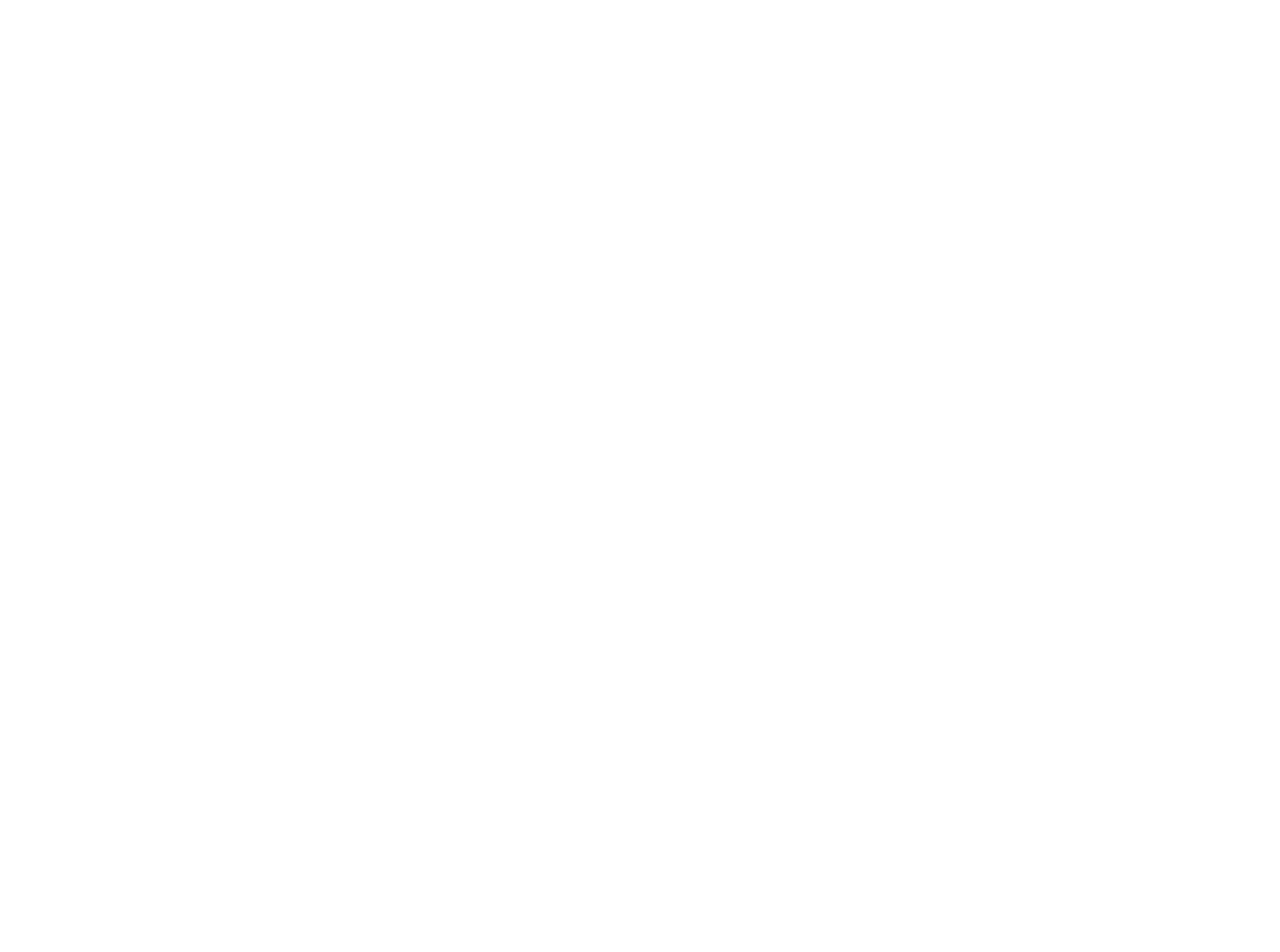
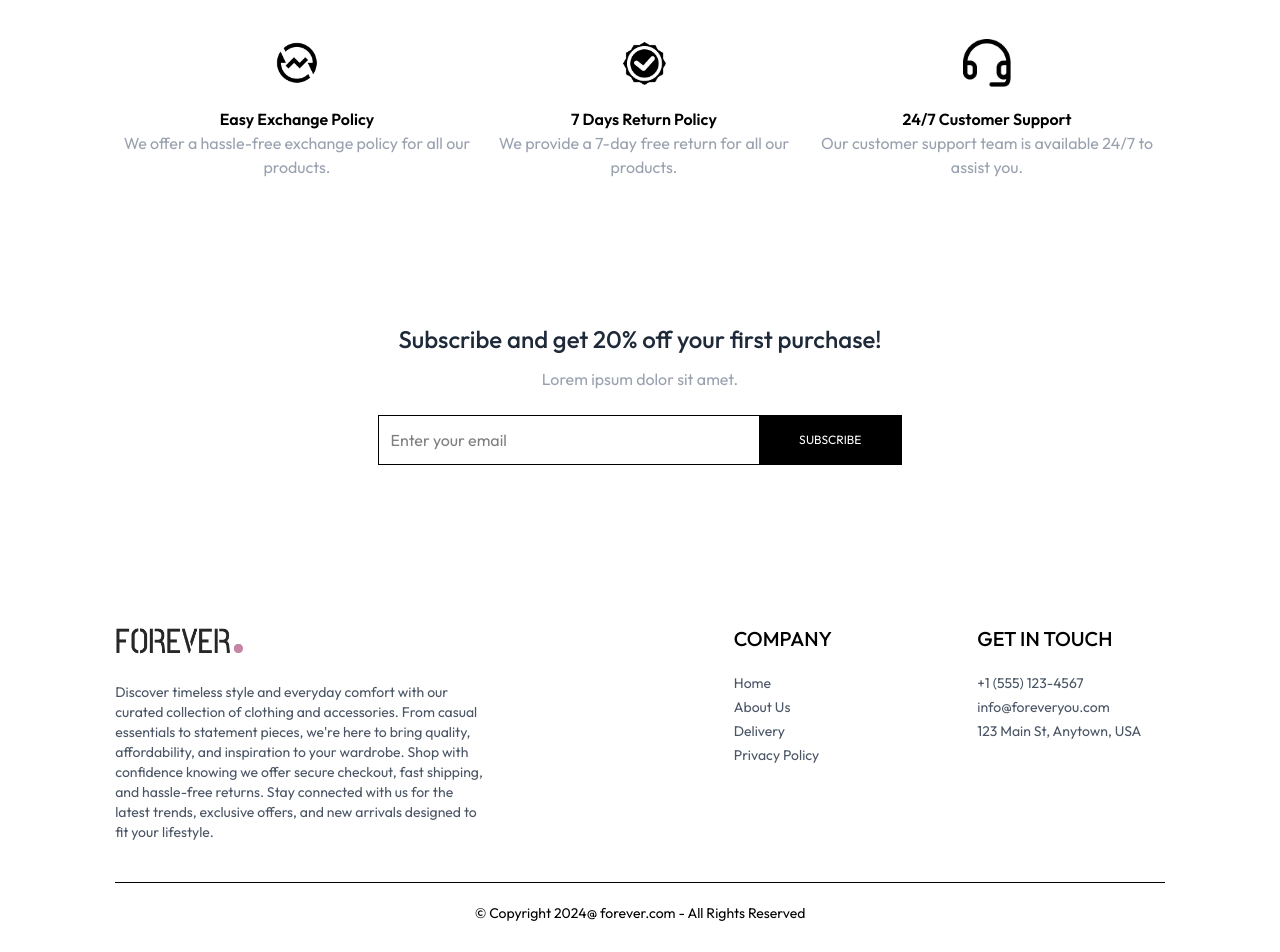
Before and after one commit to HunterBenX10/ecommerce-app, a React (Vite) app in the folder frontend/: page / in a window 1280 px wide. Shown: the part 2280-3232 px from the top of the page. Before the commit the page ends 2239 px from the top, so only its background shows below. Built offline with nearby package versions, Linux system fonts and the light colour scheme.

Commit message:
added footer and newsletter components

```diff
--- a/frontend/src/App.jsx
+++ b/frontend/src/App.jsx
@@ -1,36 +1,35 @@
-import React from 'react'
-import { Route, Routes } from 'react-router-dom'
-import Home from './pages/Home'
-import Collection from './pages/Collection'
-import About from './pages/About'
-import Contact from './pages/Contact'
-import Product from './pages/Product'
-import Login from './pages/Login'
-import Orders from './pages/Orders'
-import Cart from './pages/Cart'
-import PlaceOrder from './pages/PlaceOrder'
-import Navbar from './components/Navbar'
-
+import React from "react";
+import { Route, Routes } from "react-router-dom";
+import Home from "./pages/Home";
+import Collection from "./pages/Collection";
+import About from "./pages/About";
+import Contact from "./pages/Contact";
+import Product from "./pages/Product";
+import Login from "./pages/Login";
+import Orders from "./pages/Orders";
+import Cart from "./pages/Cart";
+import PlaceOrder from "./pages/PlaceOrder";
+import Navbar from "./components/Navbar";
+import Footer from "./components/Footer";
 
 const App = () => {
   return (
-    <div className='px-4 sm:px-[5vw] md:px-[7vw] lg:px-[9vw]'>
-
+    <div className="px-4 sm:px-[5vw] md:px-[7vw] lg:px-[9vw]">
       <Navbar />
       <Routes>
-        <Route path='/' element={<Home />} />
-        <Route path='/collection' element={<Collection />} />
-        <Route path='/about' element={<About />} />
-        <Route path='/contact' element={<Contact />} />
-        <Route path='/product/:productId' element={<Product />} />
-        <Route path='/login' element={<Login />} />
-        <Route path='/orders' element={<Orders />} />
-        <Route path='/cart' element={<Cart />} />
-        <Route path='/place-order' element={<PlaceOrder />} />
+        <Route path="/" element={<Home />} />
+        <Route path="/collection" element={<Collection />} />
+        <Route path="/about" element={<About />} />
+        <Route path="/contact" element={<Contact />} />
+        <Route path="/product/:productId" element={<Product />} />
+        <Route path="/login" element={<Login />} />
+        <Route path="/orders" element={<Orders />} />
+        <Route path="/cart" element={<Cart />} />
+        <Route path="/place-order" element={<PlaceOrder />} />
       </Routes>
+      <Footer />
+    </div>
+  );
+};
 
-    </div>
-  )
-}
-
-export default App
+export default App;
--- /dev/null
+++ b/frontend/src/components/Footer.jsx
@@ -0,0 +1,52 @@
+import React from "react";
+import { assets } from "../assets/assets";
+
+const Footer = () => {
+  return (
+    <div className="mt-10 mb-5">
+      <div className="flex flex-col sm:grid sm:grid-cols-[3fr_1fr_1fr] gap-14 my-10 mt-40 text-sm">
+        <div>
+          <img src={assets.logo} className="mb-5 w-32" alt="" />
+          <p className=" w-full md:w-2/3 text-gray-600">
+            Discover timeless style and everyday comfort with our curated
+            collection of clothing and accessories. From casual essentials to
+            statement pieces, we're here to bring quality, affordability, and
+            inspiration to your wardrobe. Shop with confidence knowing we offer
+            secure checkout, fast shipping, and hassle-free returns. Stay
+            connected with us for the latest trends, exclusive offers, and new
+            arrivals designed to fit your lifestyle.
+          </p>
+        </div>
+
+        <div>
+          <p className="text-xl font-medium mb-5">COMPANY</p>
+          <ul className="flex flex-col gap-1 text-gray-600">
+            <li>Home</li>
+            <li>About Us</li>
+            <li>Delivery</li>
+            <li>Privacy Policy</li>
+          </ul>
+        </div>
+
+        <div>
+          <p className="text-xl font-medium mb-5">GET IN TOUCH</p>
+          <ul className="flex flex-col gap-1 text-gray-600">
+            <li>+1 (555) 123-4567</li>
+            <li>info@foreveryou.com</li>
+            <li>123 Main St, Anytown, USA</li>
+          </ul>
+        </div>
+      </div>
+
+      <div>
+        <hr />
+        <p className="py-5 text-sm text-center">
+          {" "}
+          &copy; Copyright 2024@ forever.com - All Rights Reserved
+        </p>
+      </div>
+    </div>
+  );
+};
+
+export default Footer;
--- /dev/null
+++ b/frontend/src/components/NewsletterBox.jsx
@@ -0,0 +1,36 @@
+import React from "react";
+
+const NewsletterBox = () => {
+  const onSubmitHandler = (event) => {
+    event.preventDefault();
+  };
+
+  return (
+    <div className="text-center mt-16">
+      <p className="text-2xl font-medium text-gray-800 ">
+        Subscribe and get 20% off your first purchase!
+      </p>
+      <p className="text-gray-400 mt-3">Lorem ipsum dolor sit amet.</p>
+
+      <form
+        onSubmit={onSubmitHandler}
+        className="w-full sm:w-1/2 flex items-center gap-3 mx-auto my-6 border pl-3"
+      >
+        <input
+          className="w-full sm:flex-1 outline-none"
+          type="email"
+          placeholder="Enter your email"
+          required
+        />
+        <button
+          type="submit"
+          className="bg-black text-white text-xs px-10 py-4 transition duration-200 hover:bg-gray-800 hover:scale-105"
+        >
+          SUBSCRIBE
+        </button>
+      </form>
+    </div>
+  );
+};
+
+export default NewsletterBox;
--- /dev/null
+++ b/frontend/src/components/OurPolicy.jsx
@@ -0,0 +1,44 @@
+import React from "react";
+import { assets } from "../assets/assets";
+
+const OurPolicy = () => {
+  return (
+    <div className="flex flex-col sm:flex-row justify-around gap-12 sm:gap-2 text-center py-20 text-xs sm:text-sm md:text-base text-gray-700s">
+      <div>
+        <img
+          src={assets.exchange_icon}
+          className="w-12 m-auto mb-5"
+          alt="Exchange Policy"
+        />
+        <p className="font-semibold">Easy Exchange Policy</p>
+        <p className="text-gray-400">
+          We offer a hassle-free exchange policy for all our products.
+        </p>
+      </div>
+      <div>
+        <img
+          src={assets.quality_icon}
+          className="w-12 m-auto mb-5"
+          alt="Return Policy"
+        />
+        <p className="font-semibold">7 Days Return Policy</p>
+        <p className="text-gray-400">
+          We provide a 7-day free return for all our products.
+        </p>
+      </div>
+      <div>
+        <img
+          src={assets.support_img}
+          className="w-12 m-auto mb-5"
+          alt="Customer Support"
+        />
+        <p className="font-semibold">24/7 Customer Support</p>
+        <p className="text-gray-400">
+          Our customer support team is available 24/7 to assist you.
+        </p>
+      </div>
+    </div>
+  );
+};
+
+export default OurPolicy;
--- a/frontend/src/pages/Home.jsx
+++ b/frontend/src/pages/Home.jsx
@@ -2,6 +2,8 @@
 import Hero from "../components/Hero";
 import LatestCollection from "../components/LatestCollection";
 import BestSeller from "../components/BestSeller";
+import OurPolicy from "../components/OurPolicy";
+import NewsletterBox from "../components/NewsletterBox";
 
 const Home = () => {
   return (
@@ -9,6 +11,8 @@
       <Hero />
       <LatestCollection />
       <BestSeller />
+      <OurPolicy />
+      <NewsletterBox />
     </div>
   );
 };
```
